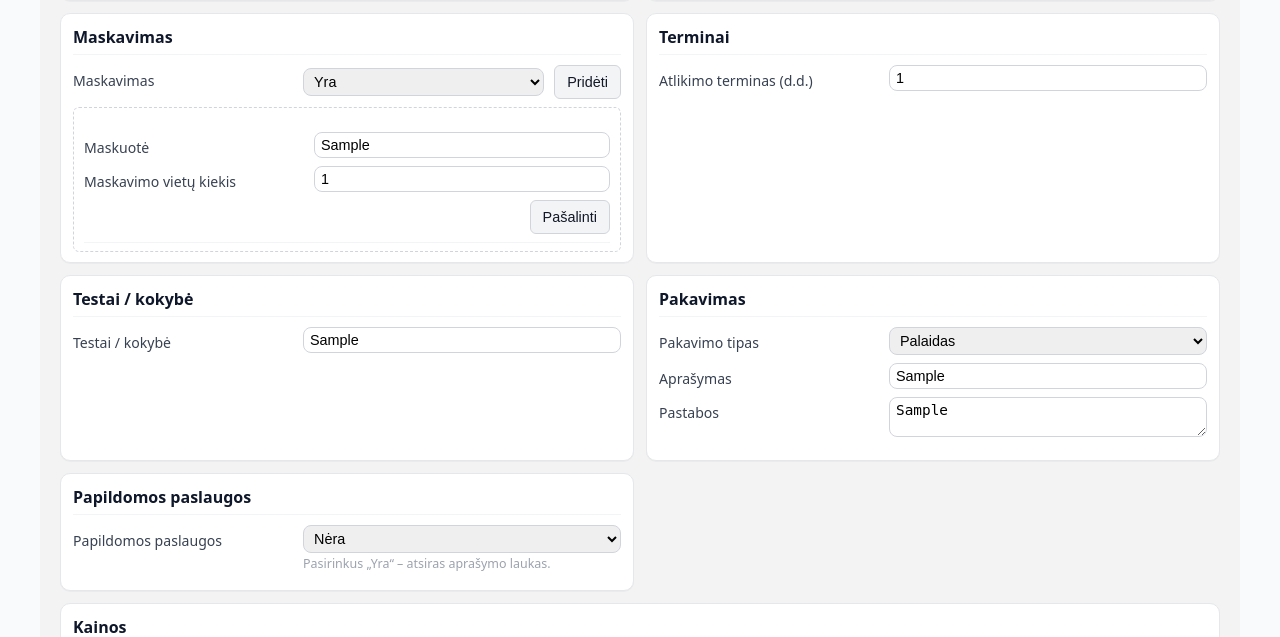
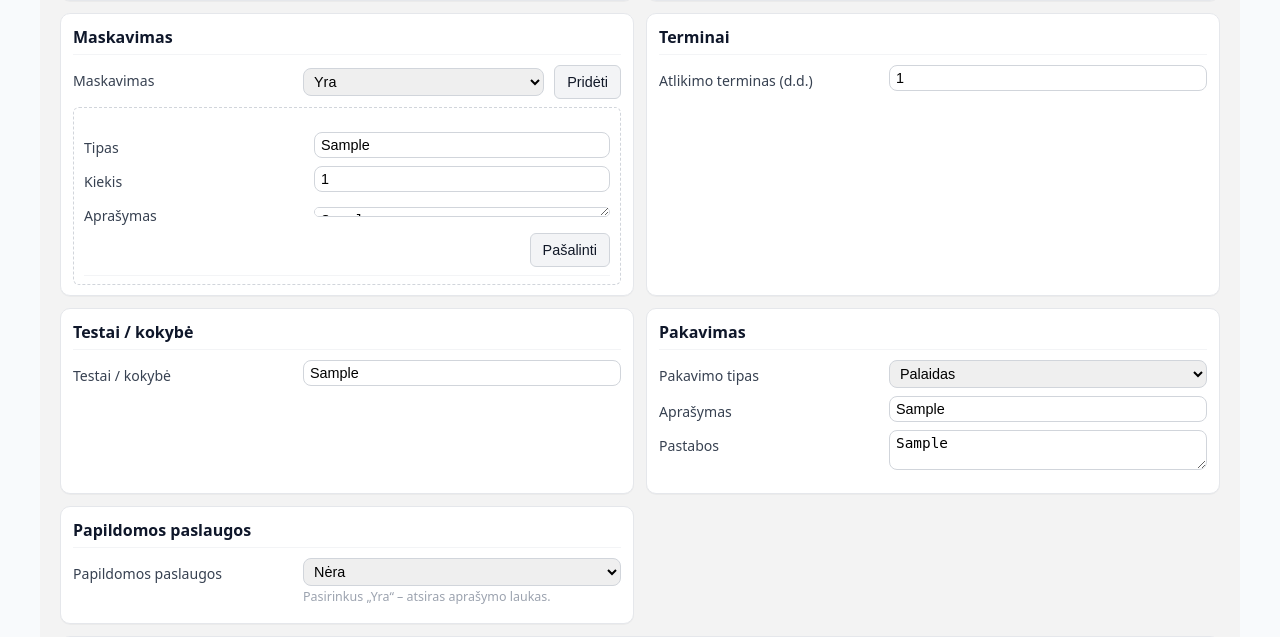
Before and after one commit to raimisbo/Elameta-registras-naujas, a Django app: page /pozicijos/1/redaguoti/ in a window 1280 px wide. Shown: the part 1033-1670 px from the top of the page. Run offline with Django 5.2, Linux system fonts and the light colour scheme; tables that the repository leaves empty hold one stand-in row (values such as "Sample post"); parts of the project's set-up code (start-up, migrations or seed data) failed here and were passed over.

Commit message:
26-01-29 Maskavime prideta eilute Aprasymas

```diff
--- a/pozicijos/forms.py
+++ b/pozicijos/forms.py
@@ -274,10 +274,11 @@
 class MaskavimoEiluteForm(forms.ModelForm):
     class Meta:
         model = MaskavimoEilute
-        fields = ["maskuote", "vietu_kiekis"]
+        fields = ["maskuote", "vietu_kiekis", "aprasymas"]
         widgets = {
-            "maskuote": forms.TextInput(attrs={"placeholder": "Maskuotė"}),
+            "maskuote": forms.TextInput(attrs={"placeholder": "Tipas"}),
             "vietu_kiekis": forms.NumberInput(attrs={"min": 0, "step": 1, "inputmode": "numeric", "placeholder": "Kiekis"}),
+            "aprasymas": forms.Textarea(attrs={"rows": 2, "placeholder": "Aprašymas", "data-autoresize": "1"}),
         }
 
 
--- a/pozicijos/forms_maskavimas.py
+++ b/pozicijos/forms_maskavimas.py
@@ -10,10 +10,11 @@
 class MaskavimoEiluteForm(forms.ModelForm):
     class Meta:
         model = MaskavimoEilute
-        fields = ["maskuote", "vietu_kiekis"]
+        fields = ["maskuote", "vietu_kiekis", "aprasymas"]
         widgets = {
-            "maskuote": forms.TextInput(attrs={"placeholder": "Maskuotė"}),
+            "maskuote": forms.TextInput(attrs={"placeholder": "Tipas"}),
             "vietu_kiekis": forms.NumberInput(attrs={"min": 0, "step": 1, "inputmode": "numeric", "placeholder": "Kiekis"}),
+            "aprasymas": forms.Textarea(attrs={"rows": 2, "placeholder": "Aprašymas", "data-autoresize": "1"}),
         }
 
 
--- a/pozicijos/models.py
+++ b/pozicijos/models.py
@@ -235,8 +235,9 @@
 class MaskavimoEilute(models.Model):
     pozicija = models.ForeignKey(Pozicija, on_delete=models.CASCADE, related_name="maskavimo_eilutes")
 
-    maskuote = models.CharField("Maskuotė", max_length=255, blank=True, default="")
-    vietu_kiekis = models.PositiveIntegerField("Maskavimo vietų kiekis", null=True, blank=True)
+    maskuote = models.CharField("Tipas", max_length=255, blank=True, default="")
+    vietu_kiekis = models.PositiveIntegerField("Kiekis", null=True, blank=True)
+    aprasymas = models.TextField("Aprašymas", blank=True, default="")
 
     created = models.DateTimeField("Sukurta", auto_now_add=True)
     updated = models.DateTimeField("Atnaujinta", auto_now=True)
@@ -245,13 +246,18 @@
         ordering = ["id"]
 
     def __str__(self):
-        txt = (self.maskuote or "").strip()
-        if txt and self.vietu_kiekis is not None:
-            return f"{txt} ({self.vietu_kiekis})"
-        if txt:
-            return txt
-        if self.vietu_kiekis is not None:
-            return str(self.vietu_kiekis)
+        tipas = (self.maskuote or "").strip()
+        apr = (getattr(self, "aprasymas", "") or "").strip()
+        qty = self.vietu_kiekis
+        parts = []
+        if tipas:
+            parts.append(tipas)
+        if qty is not None:
+            parts.append(str(qty))
+        if apr:
+            parts.append(apr)
+        if parts:
+            return " | ".join(parts)
         return f"Maskavimas #{self.pk or 'new'}"
 
 
--- a/pozicijos/templates/pozicijos/form.html
+++ b/pozicijos/templates/pozicijos/form.html
@@ -499,6 +499,14 @@
                 </div>
               </div>
 
+              <div class="field-row">
+                <div class="field-label">{{ f.aprasymas.label }}</div>
+                <div class="field-control">
+                  {{ f.aprasymas }}
+                  {% if f.aprasymas.errors %}<div class="field-errors">{{ f.aprasymas.errors|striptags }}</div>{% endif %}
+                </div>
+              </div>
+
               <div style="display:flex; justify-content:flex-end;">
                 <button type="button" class="btn btn-secondary maskavimas-remove">Pašalinti</button>
               </div>
@@ -522,6 +530,13 @@
               <div class="field-label">{{ maskavimo_formset.empty_form.vietu_kiekis.label }}</div>
               <div class="field-control">
                 {{ maskavimo_formset.empty_form.vietu_kiekis }}
+              </div>
+            </div>
+
+            <div class="field-row">
+              <div class="field-label">{{ maskavimo_formset.empty_form.aprasymas.label }}</div>
+              <div class="field-control">
+                {{ maskavimo_formset.empty_form.aprasymas }}
               </div>
             </div>
 
--- a/pozicijos/views.py
+++ b/pozicijos/views.py
@@ -168,7 +168,7 @@
     - jei "nera" -> legacy laukas maskavimas išvalomas
     """
     qs = MaskavimoEilute.objects.filter(pozicija=poz)
-    has_any = qs.filter(Q(maskuote__gt="") | Q(vietu_kiekis__isnull=False)).exists()
+    has_any = qs.filter(Q(maskuote__gt="") | Q(vietu_kiekis__isnull=False) | Q(aprasymas__gt="")).exists()
 
     new_tipas = "yra" if has_any else "nera"
     update_fields: list[str] = []
@@ -213,7 +213,8 @@
                 for inst in m_instances:
                     txt = (getattr(inst, "maskuote", "") or "").strip()
                     qty = getattr(inst, "vietu_kiekis", None)
-                    if not txt and qty is None:
+                    apr = (getattr(inst, "aprasymas", "") or "").strip()
+                    if (not txt) and (qty is None) and (not apr):
                         continue  # ignoruojam pilnai tuščią porą
                     inst.pozicija = pozicija
                     inst.save()
@@ -285,7 +286,8 @@
                 for inst in m_instances:
                     txt = (getattr(inst, "maskuote", "") or "").strip()
                     qty = getattr(inst, "vietu_kiekis", None)
-                    if not txt and qty is None:
+                    apr = (getattr(inst, "aprasymas", "") or "").strip()
+                    if (not txt) and (qty is None) and (not apr):
                         # jei egzistuojantis įrašas tapo tuščias – ištrinam
                         if getattr(inst, "pk", None):
                             inst.delete()
```
Also changed, not shown: pozicijos/templates/pozicijos/detail.html (+6 -5 lines).
